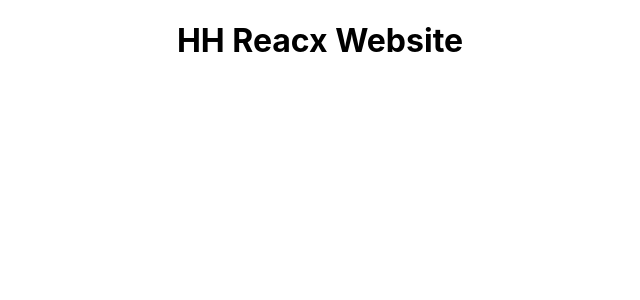
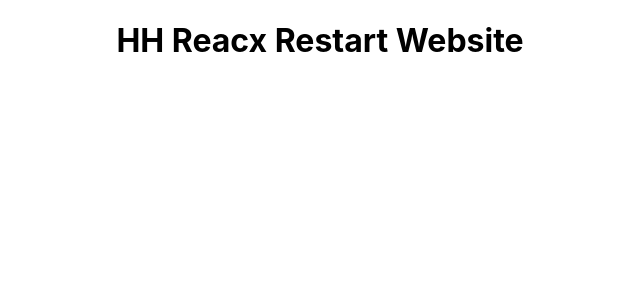
Before and after one commit to hhivt001/react-cinema-app, a React (Create React App) app: page / in a window 1280 px wide. Shown: the top 300 px of the page, without its empty margins (320-960 px from the left). Built offline with nearby package versions, Linux system fonts and the light colour scheme.

Commit message:
Charles - Reset to stable state to resolve myriad app issues.

```diff
--- a/src/App.js
+++ b/src/App.js
@@ -8,7 +8,7 @@ const App = () => {
   return (
     <Provider store={store}>
       <div className="app">
-        <h1>HH Reacx Website </h1>
+        <h1>HH Reacx Restart Website </h1>
       </div>
     </Provider>
   );
```
